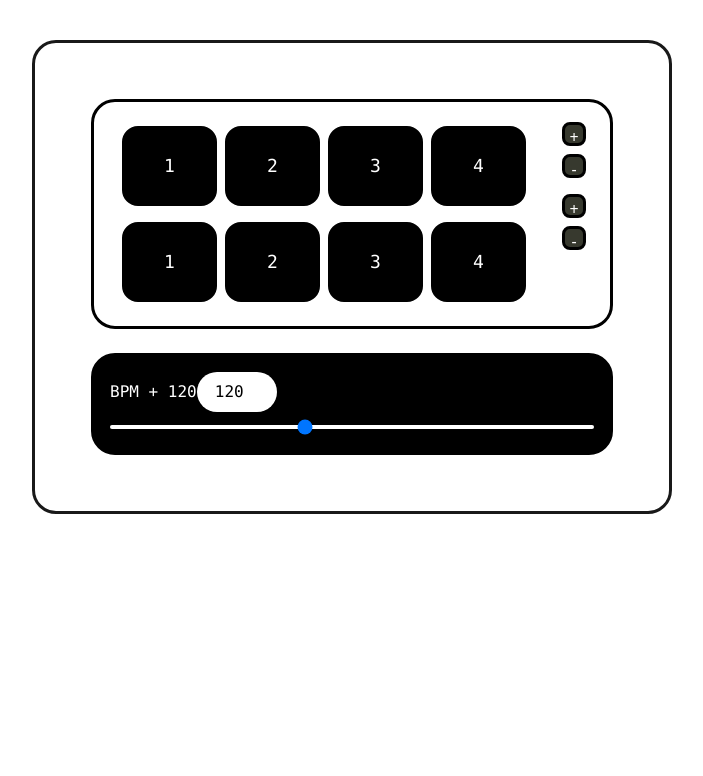
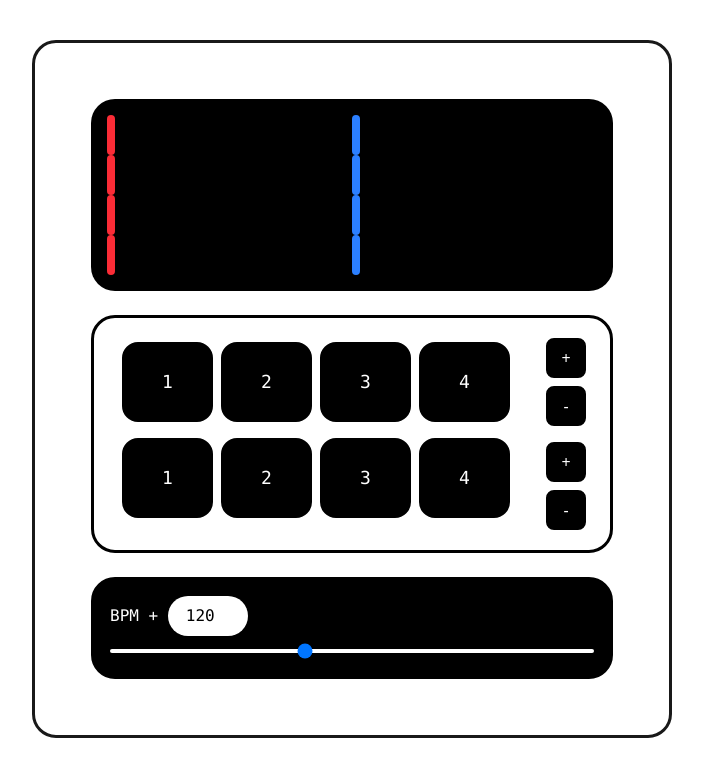
Before and after one commit to shaubby/polyrhyms, a React (Vite) app: page / in a window 1280 px wide. Shown: the top 776 px of the page, without its empty margins (288-991 px from the left). Built offline with nearby package versions, Linux system fonts and the light colour scheme.

Commit message:
fix stuff

```diff
--- a/src/Button.jsx
+++ b/src/Button.jsx
@@ -2,14 +2,19 @@ import { useState } from 'react'
 
 function Button(props) {
 
+    const [styles, setStyles] = useState("bg-black text-white ");
 
-
-
+    const handleMouseDown = () => {
+        setStyles("bg-gray-700 text-white ")
+    }
+    const handleMouseUp = () => {
+        setStyles("bg-black text-white ")
+    }
 
     return (
         <>
-        <div onClick={props.click} className={"place-self-center content-center h-6 w-6 border-3 border-black rounded-lg bg-olive" + (props.icon=='+' ? " mt-3 mb-1" : " my-1")}>
-            <p className="place-self-center h-screen text-white">{props.icon}</p>
+        <div onMouseUp= {handleMouseUp} onMouseDown={(event) => {handleMouseDown(); props.click();}} className={styles + "place-self-center content-center h-10 w-10 border-3 border-black rounded-lg " + (props.icon=='+' ? " mt-3 mb-1" : " my-1")}>
+            <p className="select-none place-self-center v-screen justify-center ">{props.icon}</p>
         </div>
         </>
 
--- a/src/Row.jsx
+++ b/src/Row.jsx
@@ -1,6 +1,7 @@
 import { useState } from 'react'
 import Beat from './Beat';
 import Button from './Button';
+import Visualizer from './Visualizer';
 function Row() {
 
     const [buttons1, setButtons1] = useState([0, 0, 0, 0]);
@@ -52,8 +53,11 @@ function Row() {
     // }
     return (
         <div className='w-1/2 p-14 bg-white border-3 border-lightgray mt-10 rounded-3xl'>
+
+            <Visualizer beat1={buttons1} beat2={buttons2}/>
+
         <div className={"p-2 bg-white border-black border-3 flex flex-row rounded-3xl"}>
-            <div className='flex-auto overflow-x-scroll'>
+            <div className='flex-auto'>
                 <div className={"flex m-4"} >
                     {buttons1.map((button, index) => ( <Beat key={index} number={index+1} click={() => handleClick1(index)} type={buttons1[index]}/>))}
                 </div>
@@ -72,9 +76,9 @@ function Row() {
         </div>
         <div className={"mt-6 p-4 bg-black border-black border-3 flex flex-row rounded-3xl"}>
             <div className='font-mono justify-center content-center flex-auto'>
-                <p className={"text-white edit-profile"}>BPM + {bpm}<input type="number" value={bpm} onChange={handleBpm} className='text-center p-2 text-black bg-white rounded-full w-20'></input></p>
+                <p className={"text-white edit-profile"}>BPM + <input type="number" value={bpm} onChange={handleBpm} className='text-center p-2 text-black bg-white rounded-full w-20'></input></p>
 
-                <input type="range"   min="0" max="300" value={bpm} onMouseUp={handleBpm} className='appearance-none bg-white rounded-full h-1 w-full'></input>
+                <input type="range" defaultValue={bpm} min="0" max="300" onChange={handleBpm} className='appearance-none bg-white rounded-full h-1 w-full'></input>
             </div>
         </div>
         </div>
--- /dev/null
+++ b/src/Visualizer.jsx
@@ -0,0 +1,20 @@
+import { useState } from 'react'
+import Beat from './Beat';
+import Button from './Button';
+function Row(props) {
+
+
+    return (
+        <div className='p-4 mb-6 bg-black flex rounded-3xl'>
+            <div className='flex-auto'>
+            {props.beat1.map((button, index) => ( <div className='flex-1'><div key={index} className={"relative w-2 h-10 rounded-full bg-red-500"}></div></div>))}
+            </div>
+            <div className='flex-auto' >
+            {props.beat2.map((button, index) => ( <div className='flex-1'><div key={index} className={"relative w-2 h-10 rounded-full bg-blue-500"}></div></div>))}
+            </div>
+        </div>
+
+    )
+}
+
+export default Row
```
